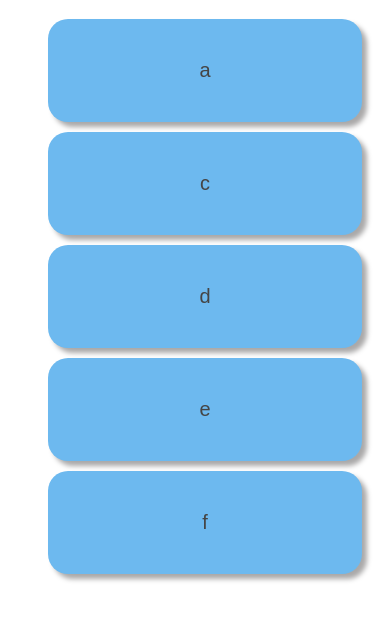
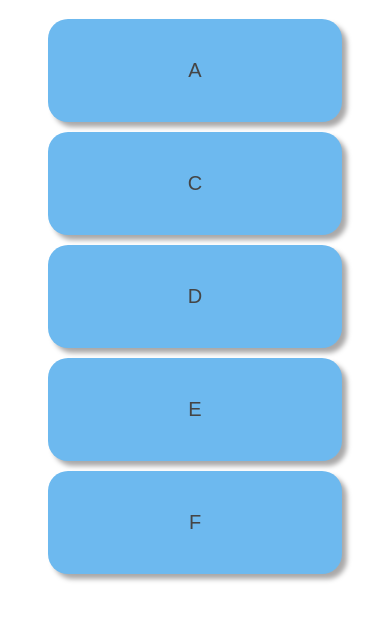
Before and after one commit to adisupiansah/gamepiano, a plain HTML site: page index.html in a window 390 px wide. Shown: the part 61-682 px from the top of the page. Drawn offline with Linux system fonts and the light colour scheme.

Commit message:
Update 28 November 2023 20:30 WIB

```diff
--- a/script.js
+++ b/script.js
@@ -1,4 +1,4 @@
-const chords = ["a", "c", "d", "e", "f"];
+const chords = ["A", "C", "D", "E", "F"];
       const note = document.getElementById("note");
 
       chords.forEach((chord) => {
--- a/style.css
+++ b/style.css
@@ -34,6 +34,7 @@ h1 {
       gap: 10px; /* Adjust the spacing between buttons */
       padding: 20px;
       margin-top: -20px;
+      margin-right: 20px;
 
     }
   }
```
